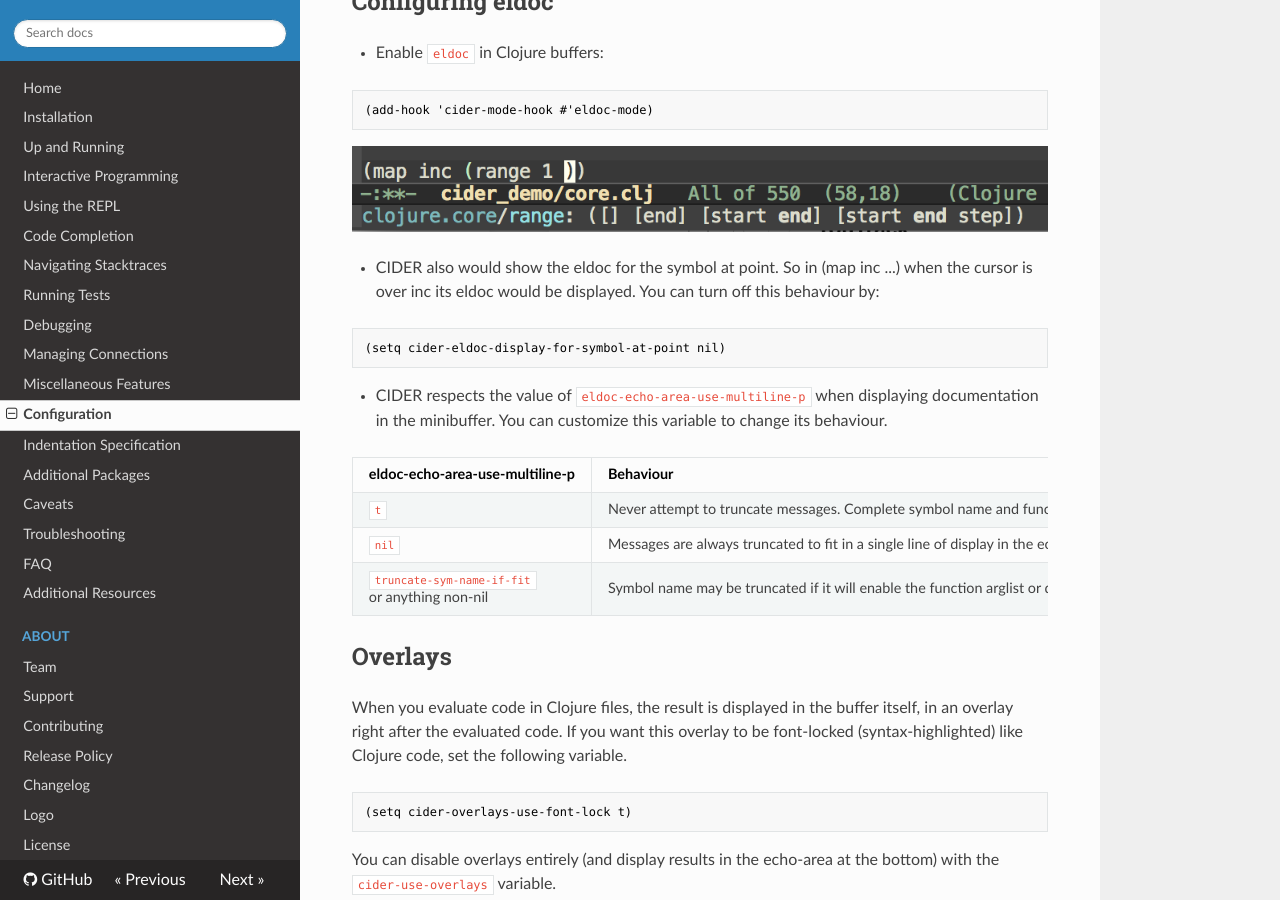
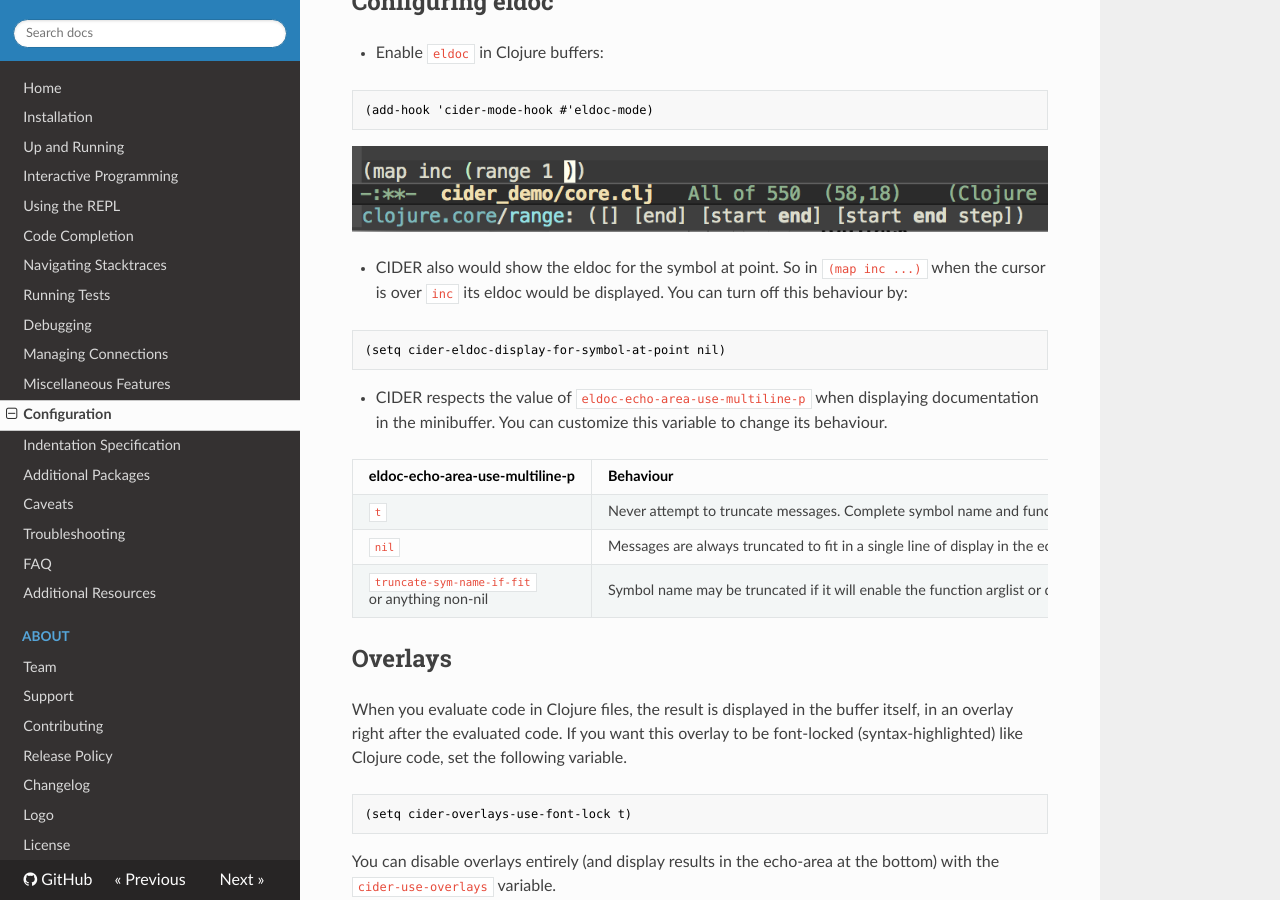
Before and after one commit to clojure-emacs/cider, an MkDocs documentation site: the page built from doc/configuration.md, in a window 1280 px wide and 900 px high, scrolled down 2751 px. Built offline with MkDocs 1.6.1, drawn with Linux system fonts in a browser that asks for light colours; nearby versions of some CDN libraries; old or Windows-style settings are respelled for this version of MkDocs.

Commit message:
Improve the presentation of some documentation a bit

````diff
--- a/doc/configuration.md
+++ b/doc/configuration.md
@@ -147,8 +147,8 @@
 
 ![Eldoc](images/eldoc.png)
 
-* CIDER also would show the eldoc for the symbol at point. So in (map inc ...)
-when the cursor is over inc its eldoc would be displayed. You can turn off this
+* CIDER also would show the eldoc for the symbol at point. So in `(map inc ...)`
+when the cursor is over `inc` its eldoc would be displayed. You can turn off this
 behaviour by:
 
 ```el
````
